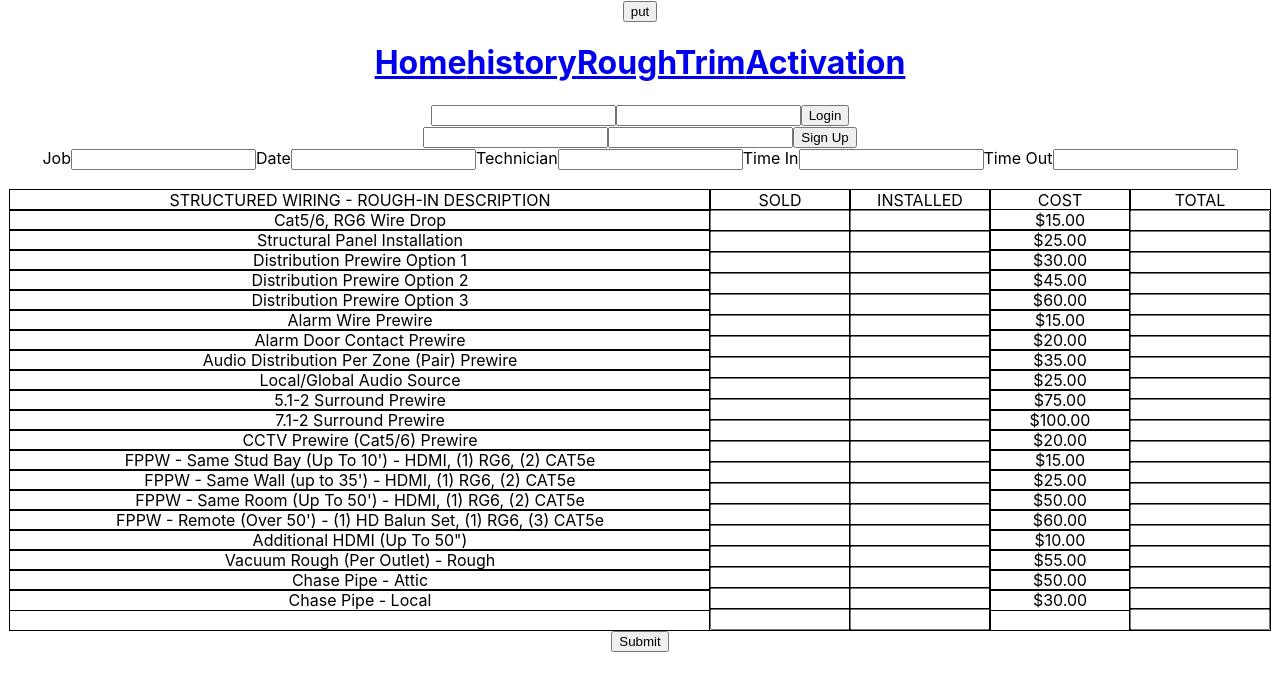
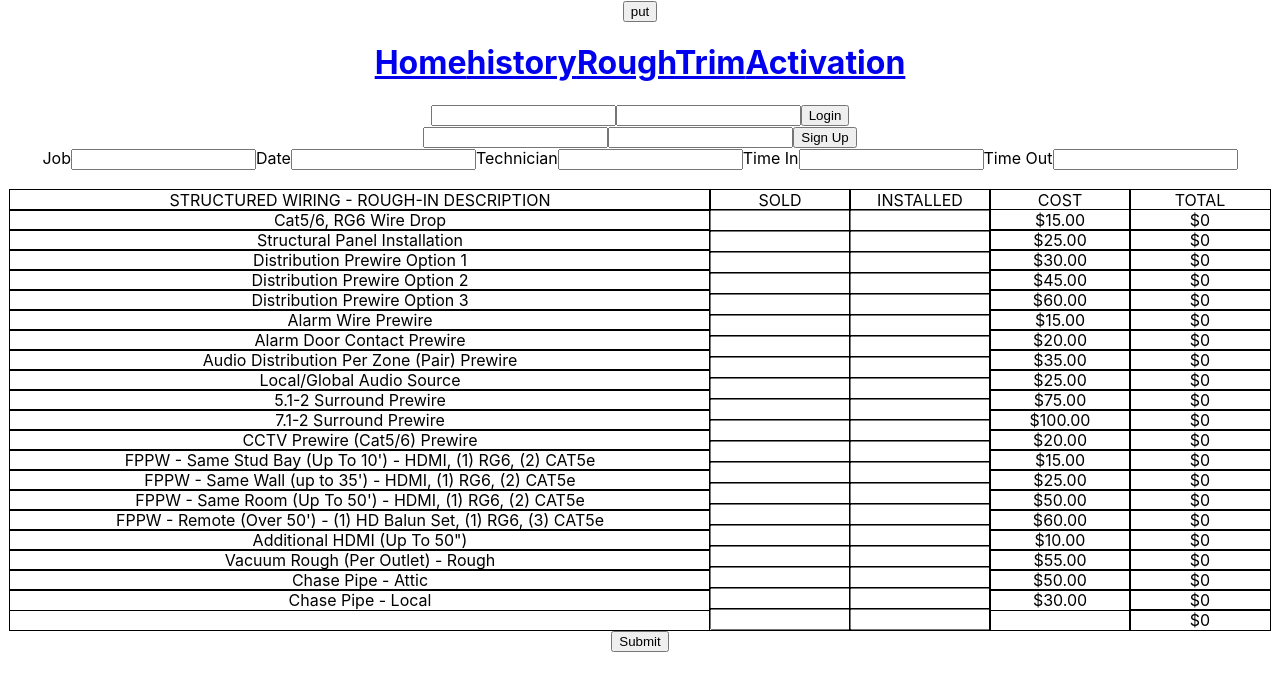
Before and after one commit to aarminoe/procom-piecework, a React (Create React App) app: page /rough in a window 1280 px wide. Shown: the top 690 px of the page. Built offline with nearby package versions, Linux system fonts and the light colour scheme; no server answers; what amazon-cognito-identity-js would draw is missing.

Commit message:
total will track on rough page per item

```diff
--- a/src/Rough.js
+++ b/src/Rough.js
@@ -222,26 +222,27 @@ function Rough() {
                 </div>
                 <div class='nested'>
                     TOTAL
-                    <div class='nested'><input class='nested-input'/></div>
-                    <div class='nested'><input class='nested-input'/></div>
-                    <div class='nested'><input class='nested-input'/></div>
-                    <div class='nested'><input class='nested-input'/></div>
-                    <div class='nested'><input class='nested-input'/></div>
-                    <div class='nested'><input class='nested-input'/></div>
-                    <div class='nested'><input class='nested-input'/></div>
-                    <div class='nested'><input class='nested-input'/></div>
-                    <div class='nested'><input class='nested-input'/></div>
-                    <div class='nested'><input class='nested-input'/></div>
-                    <div class='nested'><input class='nested-input'/></div>
-                    <div class='nested'><input class='nested-input'/></div>
-                    <div class='nested'><input class='nested-input'/></div>
-                    <div class='nested'><input class='nested-input'/></div>
-                    <div class='nested'><input class='nested-input'/></div>
-                    <div class='nested'><input class='nested-input'/></div>
-                    <div class='nested'><input class='nested-input'/></div>
-                    <div class='nested'><input class='nested-input'/></div>
-                    <div class='nested'><input class='nested-input'/></div>
-                    <div class='nested'><input class='nested-input'/></div>
+                    <div class='nested'>${wireDrop * 15}</div>
+                    <div class='nested'>${panelInstall * 25}</div>
+                    <div class='nested'>${prewire1 * 30}</div>
+                    <div class='nested'>${prewire2 * 45}</div>
+                    <div class='nested'>${prewire2 * 60}</div>
+                    <div class='nested'>${alarmWire * 15}</div>
+                    <div class='nested'>${doorContactWire * 20}</div>
+                    <div class='nested'>${audioZonePrewire * 35}</div>
+                    <div class='nested'>${localGlobalAudio * 25}</div>
+                    <div class='nested'>${surround51 * 75}</div>
+                    <div class='nested'>${surround71 * 100}</div>
+                    <div class='nested'>${CCTVPrewire * 20}</div>
+                    <div class='nested'>${FPPWSameStud * 15}</div>
+                    <div class='nested'>${FPPWSameWall * 25}</div>
+                    <div class='nested'>${FPPWSameRoom * 50}</div>
+                    <div class='nested'>${FPPWRemote * 60}</div>
+                    <div class='nested'>${additionalHDMI * 10}</div>
+                    <div class='nested'>${vacuumOutlet * 55}</div>
+                    <div class='nested'>${pipeAttic * 50}</div>
+                    <div class='nested'>${pipeLocal * 30}</div>
+                    <div class='nested'>$0</div>
                 </div>
             </div>
             <div>
```
